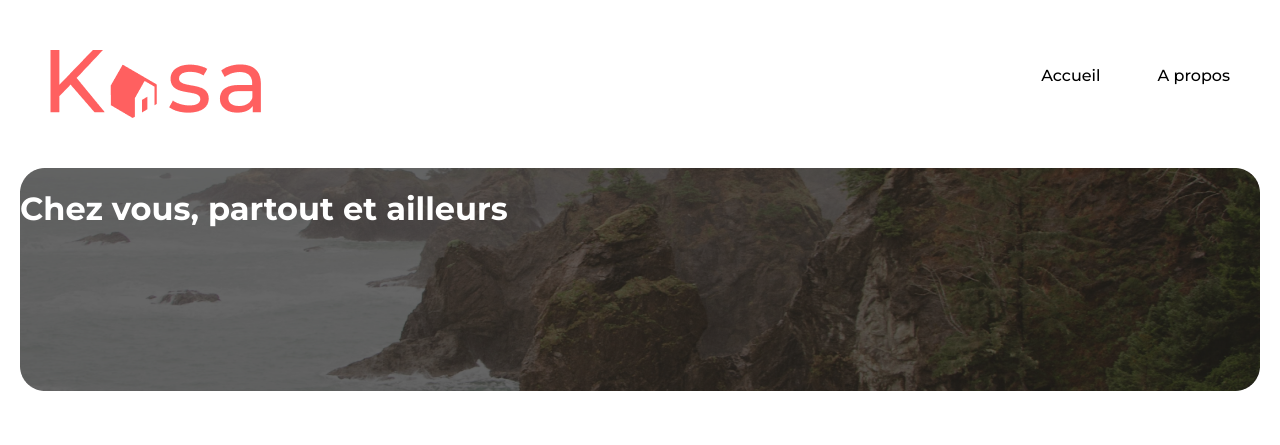
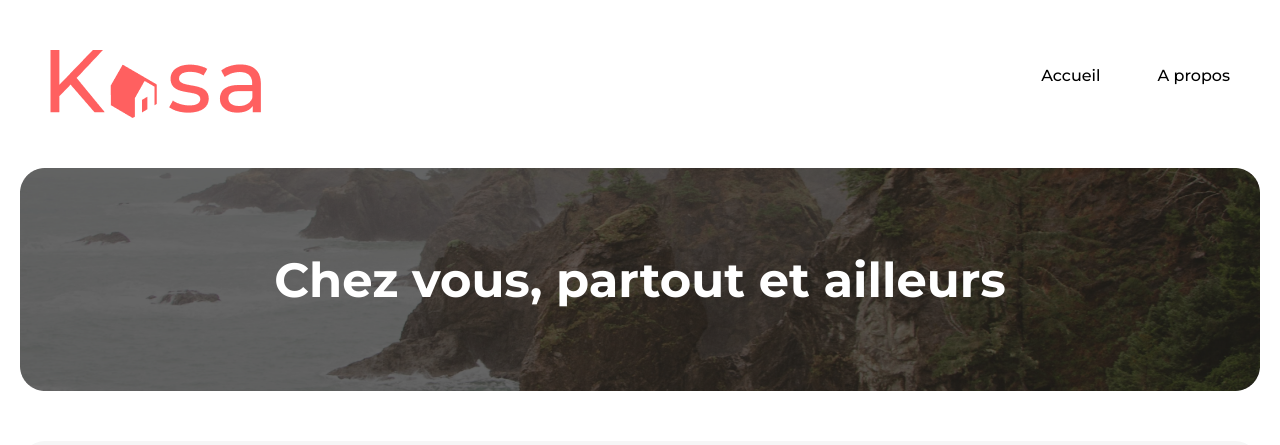
Before and after one commit to Unirotte/Projet7, a React (Vite) app in the folder my-react-app/: page / in a window 1280 px wide. Shown: the top 445 px of the page. Built offline with nearby package versions, Linux system fonts and the light colour scheme; a web font is replaced by a local one.

Commit message:
modification de la first page

```diff
--- a/my-react-app/src/assets/bannerCSS/banner.css
+++ b/my-react-app/src/assets/bannerCSS/banner.css
@@ -3,6 +3,7 @@
   position: absolute;
   z-index: 1;
   color: white;
+  font-size: 48px;
 }
 
 img.banner-image {
@@ -18,4 +19,10 @@ section.position-banner {
   display: flex;
   justify-content: center;
   margin: 50px 0px;
+}
+
+.banner-content {
+  display: flex;
+  justify-content: center;
+  align-items: center;
 }/*# sourceMappingURL=banner.css.map */
--- a/my-react-app/src/assets/bannerCSS/banner.scss
+++ b/my-react-app/src/assets/bannerCSS/banner.scss
@@ -3,10 +3,11 @@
   position: absolute;
   z-index: 1;
   color: white;
+  font-size: 48px;
 }
 
 img.banner-image {
-    position: relative;
+  position: relative;
 }
 
 section.position-banner {
@@ -19,3 +20,9 @@ section.position-banner {
   justify-content: center;
   margin: 50px 0px;
 }
+
+.banner-content {
+  display: flex;
+  justify-content: center;
+  align-items: center;
+}
--- a/my-react-app/src/assets/cardsCSS/cards.css
+++ b/my-react-app/src/assets/cardsCSS/cards.css
@@ -20,7 +20,9 @@ img.card-image {
   background-color: #f6f6f6;
   max-width: 1240px;
   margin: auto;
+  margin-bottom: 50px;
   justify-content: center;
+  border-radius: 25px;
 }
 
 .Card-zone {
--- a/my-react-app/src/assets/cardsCSS/cards.scss
+++ b/my-react-app/src/assets/cardsCSS/cards.scss
@@ -24,7 +24,9 @@ img.card-image {
   background-color: #f6f6f6;
   max-width: 1240px;
   margin: auto;
+  margin-bottom: 50px;
   justify-content: center;
+  border-radius: 25px;
 }
 
 .Card-zone {
```
Also changed, not shown: 2 other files (tests, documents, lock files or other folders).
